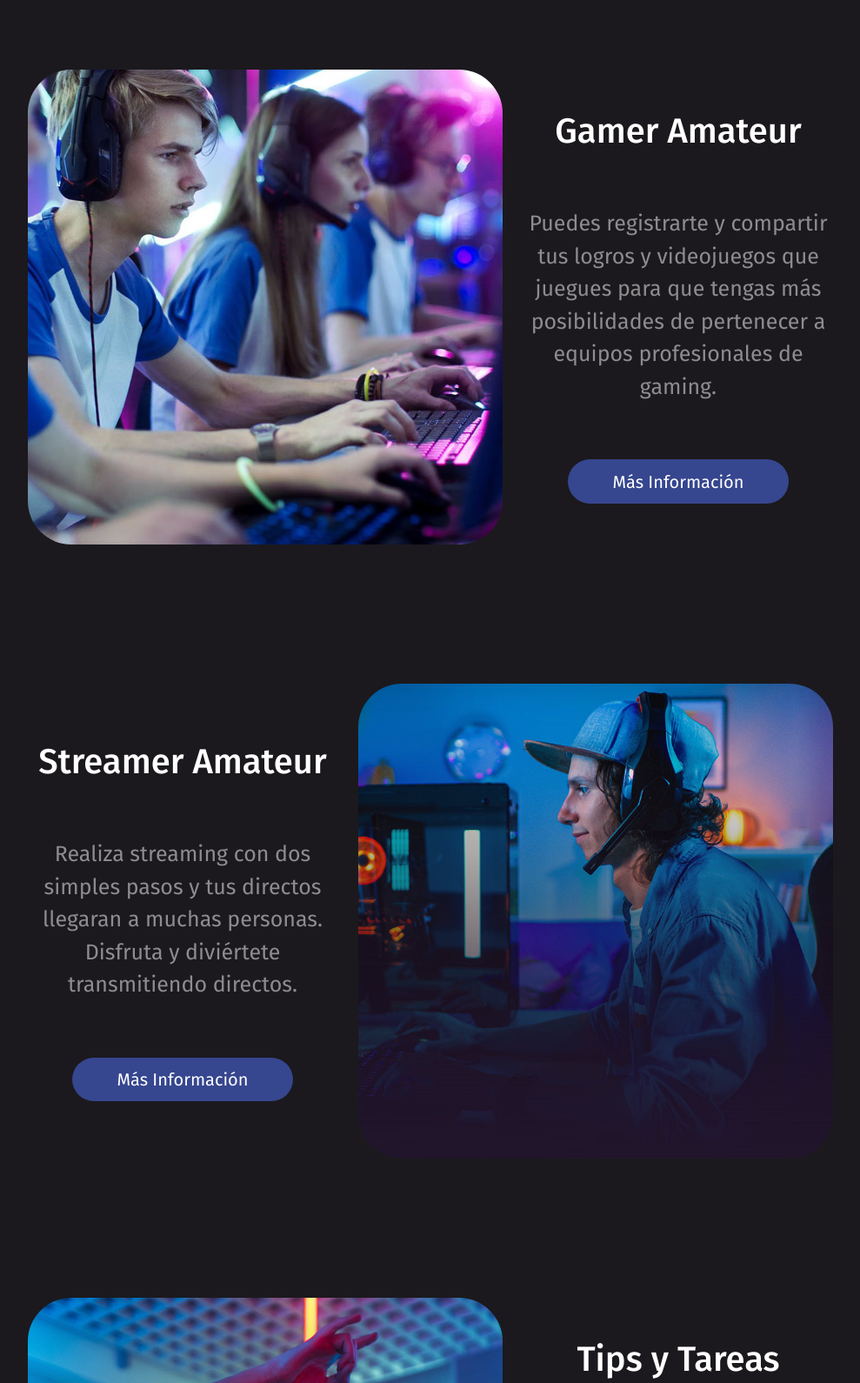
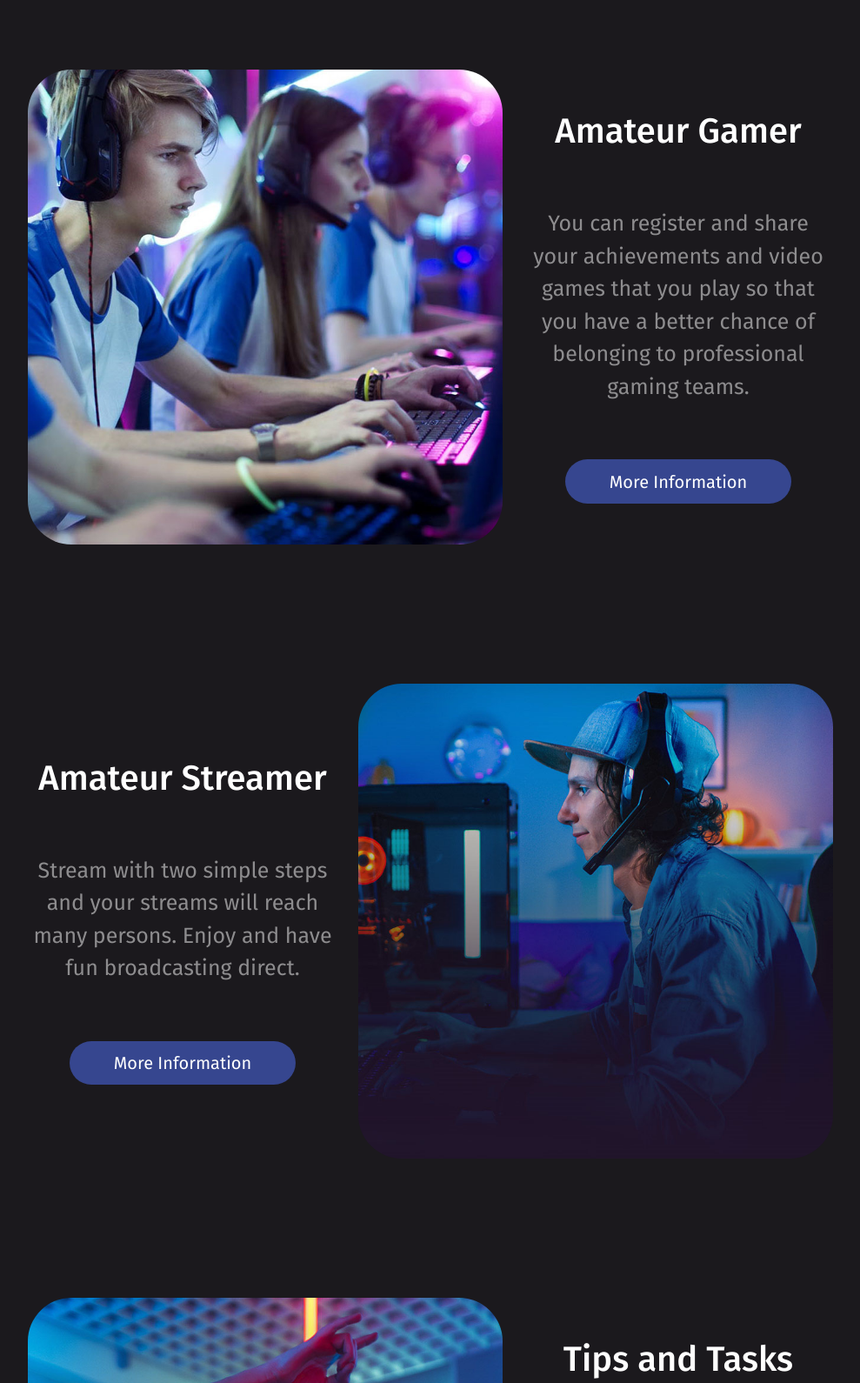
Before and after one commit to maxwellpv/LandingPage_GamingWorld, a plain HTML site: page index.html in a window 1280 px wide. Shown: the part 840-2430 px from the top of the page at 87% size, without its empty margins (145-1134 px from the left). Drawn offline with nearby package versions, Linux system fonts and the light colour scheme.

Commit message:
refactor: Translate one of the sections

```diff
--- a/index.html
+++ b/index.html
@@ -67,9 +67,9 @@
                 <div class="col-xl-6 col-lg-7"><img class="img-fluid mb-3 mb-lg-0" src="img/GamerAmateur.jpg" alt="" /></div>
                 <div class="col-xl-4 col-lg-5">
                     <div class="featured-text text-center text-lg-left">
-                        <h1 class="text-white mb-0">Gamer Amateur</h1>
-                        <p class="text-white-50 mb-0">Puedes registrarte y compartir tus logros y videojuegos que juegues para que tengas más posibilidades de pertenecer a equipos profesionales de gaming.</p>
-                        <a href="https://www.youtube.com" target="_blank"><button type="button">Más Información</button></a>
+                        <h1 class="text-white mb-0">Amateur Gamer</h1>
+                        <p class="text-white-50 mb-0">You can register and share your achievements and video games that you play so that you have a better chance of belonging to professional gaming teams.</p>
+                        <a href="https://www.youtube.com" target="_blank"><button type="button">More Information</button></a>
                     </div>
                 </div>
             </div>
@@ -78,9 +78,9 @@
                 <div class="col-xl-6 col-lg-7"><img class="img-fluid mb-3 mb-lg-0" src="img/StreamerAmateur.jpg" alt="" /></div>
                 <div class="col-xl-4 col-lg-5 order-lg-first">
                     <div class="featured-text text-center text-lg-left">
-                        <h1 class="text-white mb-0">Streamer Amateur</h1>
-                        <p class="text-white-50 mb-0">Realiza streaming con dos simples pasos y tus directos llegaran a muchas personas. Disfruta y diviértete transmitiendo directos.</p>
-                        <a href="https://www.youtube.com" target="_blank"><button type="button">Más Información</button></a>
+                        <h1 class="text-white mb-0">Amateur Streamer</h1>
+                        <p class="text-white-50 mb-0">Stream with two simple steps and your streams will reach many persons. Enjoy and have fun broadcasting direct.</p>
+                        <a href="https://www.youtube.com" target="_blank"><button type="button">More Information</button></a>
                     </div>
                 </div>
             </div>
@@ -89,9 +89,9 @@
                 <div class="col-xl-6 col-lg-7"><img class="img-fluid mb-3 mb-lg-0" src="img/Tareas.jpg" alt="" /></div>
                 <div class="col-xl-4 col-lg-5">
                     <div class="featured-text text-center text-lg-left">
-                        <h1 class="text-white mb-0">Tips y Tareas</h1>
-                        <p class="text-white-50 mb-0">Mejora tus habilidades como streamer para brindar la mejor calidad en tus directos, o como gamer para pulir tus habilidades y dar lo mejor de ti en cada torneo.</p>
-                        <a href="https://www.youtube.com" target="_blank"><button type="button">Más Información</button></a>
+                        <h1 class="text-white mb-0">Tips and Tasks</h1>
+                        <p class="text-white-50 mb-0">Improve your skills as a streamer to provide the best quality in your direct, or as a gamer to polish your skills and give your best in each tournament.</p>
+                        <a href="https://www.youtube.com" target="_blank"><button type="button">More Information</button></a>
                     </div>
                 </div>
             </div>
```
